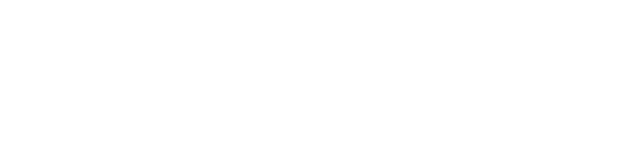
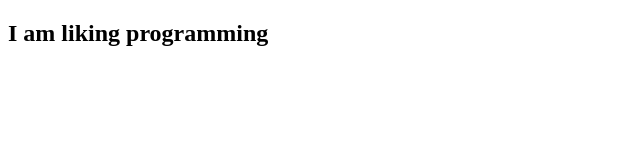
Before and after one commit to viveckpkumar/firstrepository, a plain HTML site: page index.html in a window 1280 px wide. Shown: the whole page, without its empty margins (0-640 px from the left). Drawn offline with Linux system fonts and the light colour scheme.

Commit message:
My second commit

```diff
--- a/Test.js
+++ b/Test.js
@@ -8,7 +8,7 @@ function isprime(n)
         }
         else if (i==n-1&n%i!=0)
         {
-            console.log(n,"is a prime no")
+            console.log(n,"is A prime no")
         }
         else continue;
     }
--- a/index.html
+++ b/index.html
@@ -6,6 +6,8 @@
     <title>Document</title>
 </head>
 <body>
-
+    <h2>
+        I am liking programming
+    </h2>
 </body>
 </html>
```
